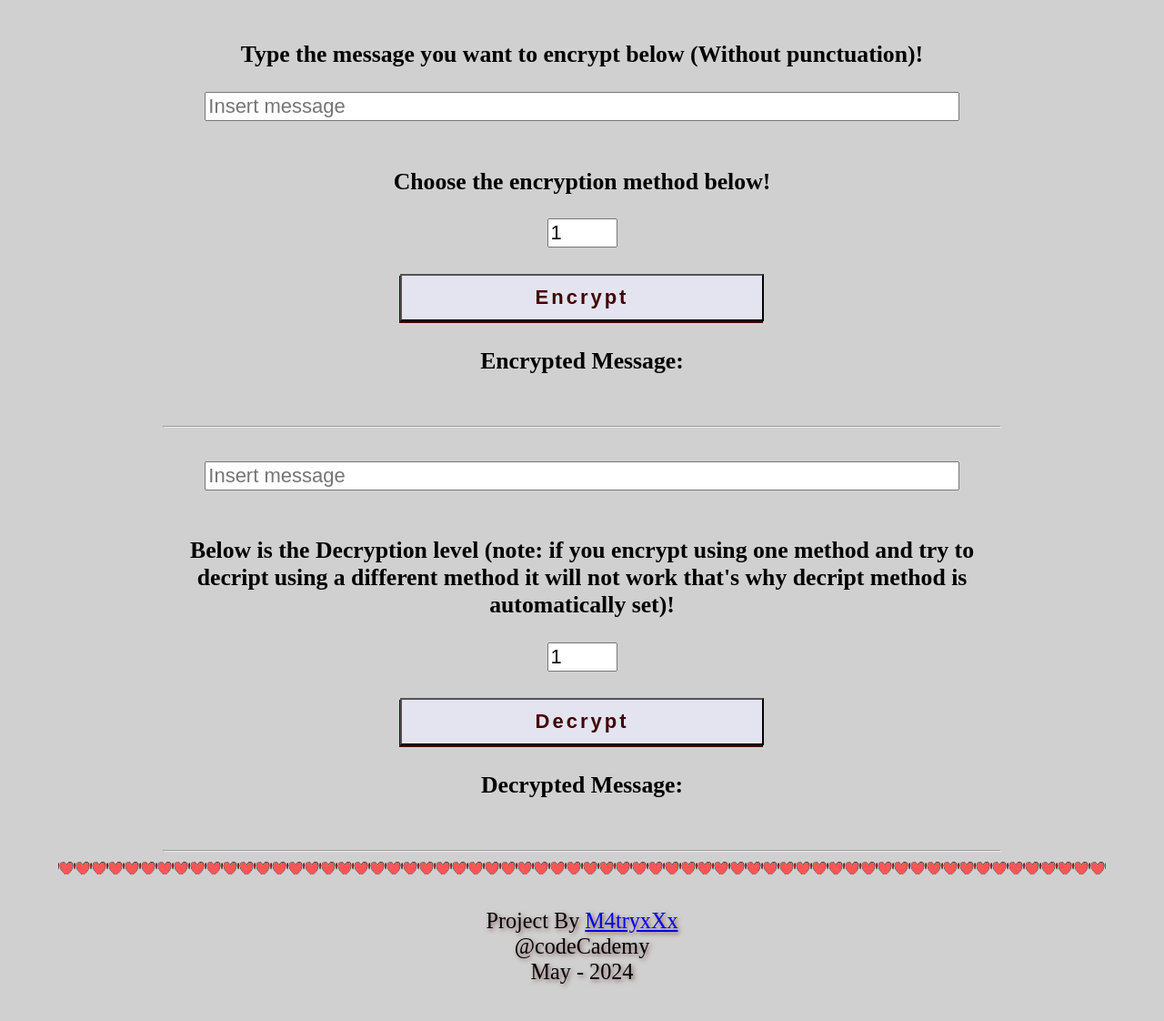
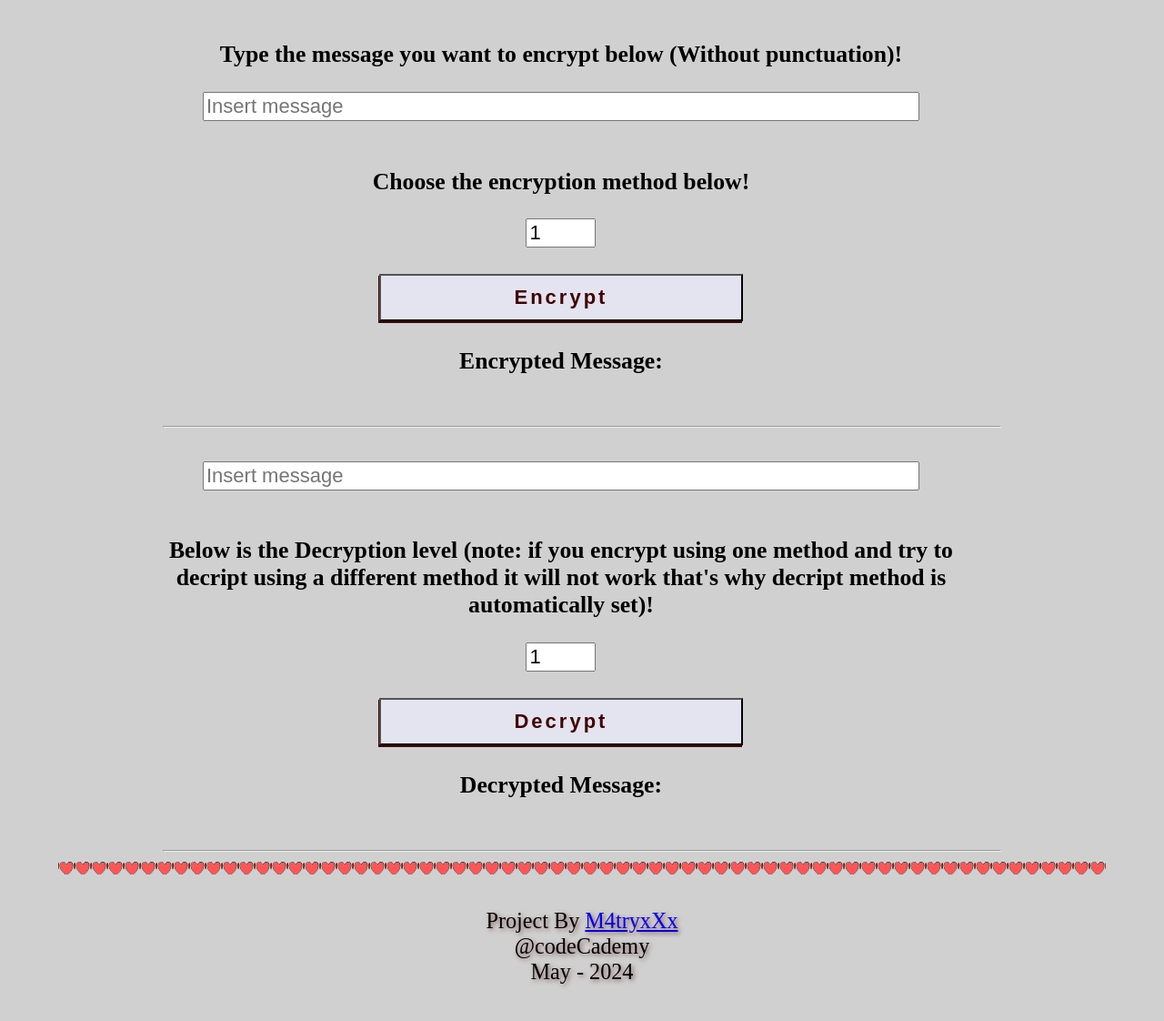
Before and after one commit to M4tryxXx/greenLemon, a plain HTML site: page codecademyprojects/ShiftCypher/index.html in a window 1280 px wide. Shown: the part 132-1254 px from the top of the page at 91% size. Drawn offline with Linux system fonts and the light colour scheme; files whose address does not match are found by name.

Commit message:
Update index.html

```diff
--- a/codecademyprojects/ShiftCypher/index.html
+++ b/codecademyprojects/ShiftCypher/index.html
@@ -12,6 +12,7 @@
     </header>
 
     <main>
+        <div style="width:95%;">
           <h3>Type the message you want to encrypt below (Without punctuation)!</h3>
           <input type="text" name="toEncryptMsg" id="toEncryptMsg" class="toEncryptMsg" placeholder="Insert message" value="" style="font-size: 1rem; width: 90%; margin: auto;">
           <br>
@@ -22,10 +23,12 @@
           <br>
           <button id="encryptBtn" class="encryptBtn">Encrypt</button>
           <h3 id="encryptedMsg">Encrypted Message: <br><br></h3>
+        </div>
 
         <hr>
         <br>
 
+        <div style="width: 95%;">
           <input type="text" name="toDecryptMsg" id="toDecryptMsg" class="toDecryptMsg" placeholder="Insert message" value="" style="font-size: 1rem; width: 90%; margin: auto;">
           <br>
           <br>
@@ -35,6 +38,7 @@
           <br>
           <button id="decryptBtn" class="decryptBtn">Decrypt</button>
           <h3 id="decryptedMsg">Decrypted Message: <br><br></h3>
+        </div>
 
         <hr>
     </main>
```
Lines whose indentation alone changed are shown as unchanged.
